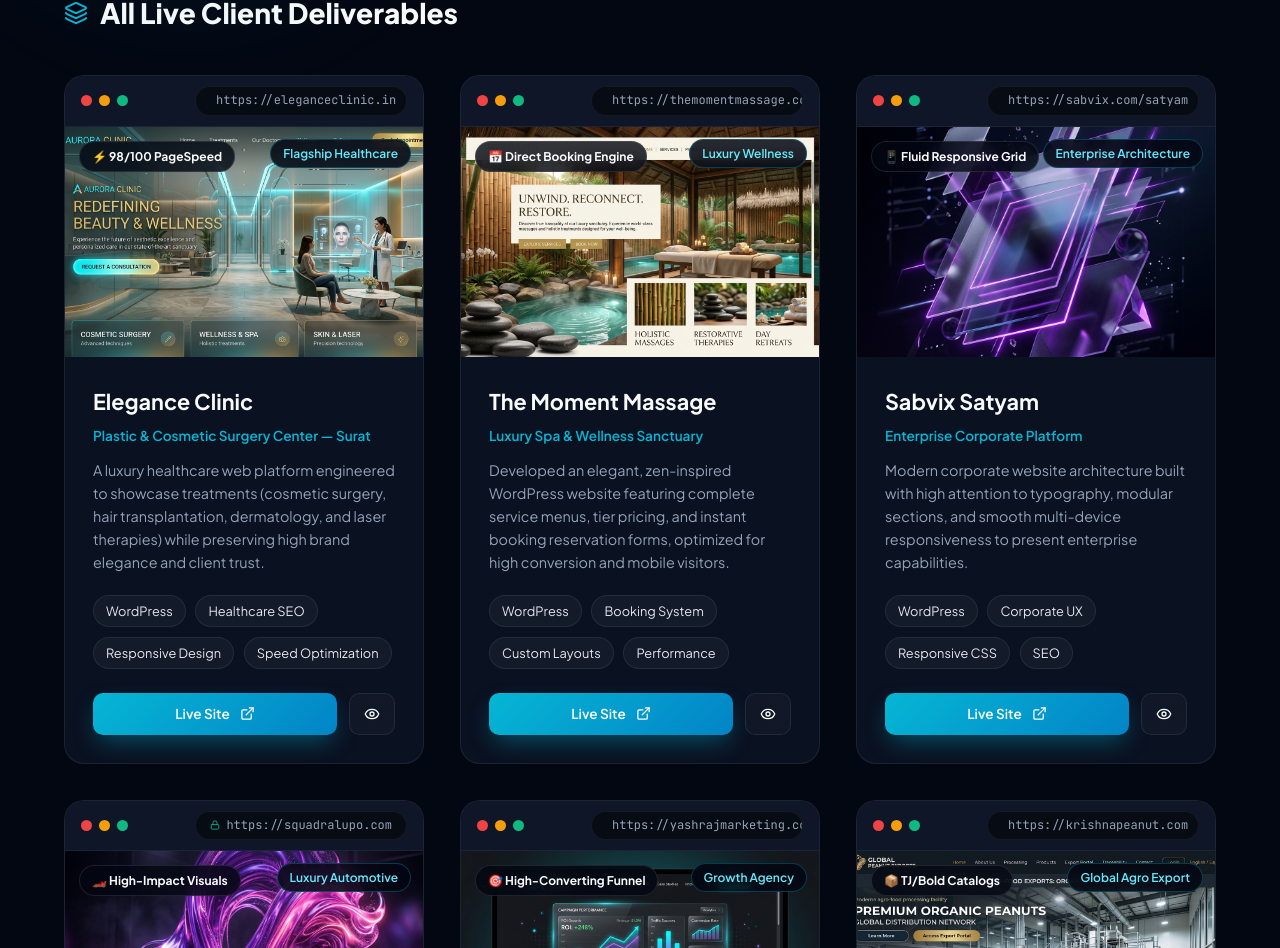
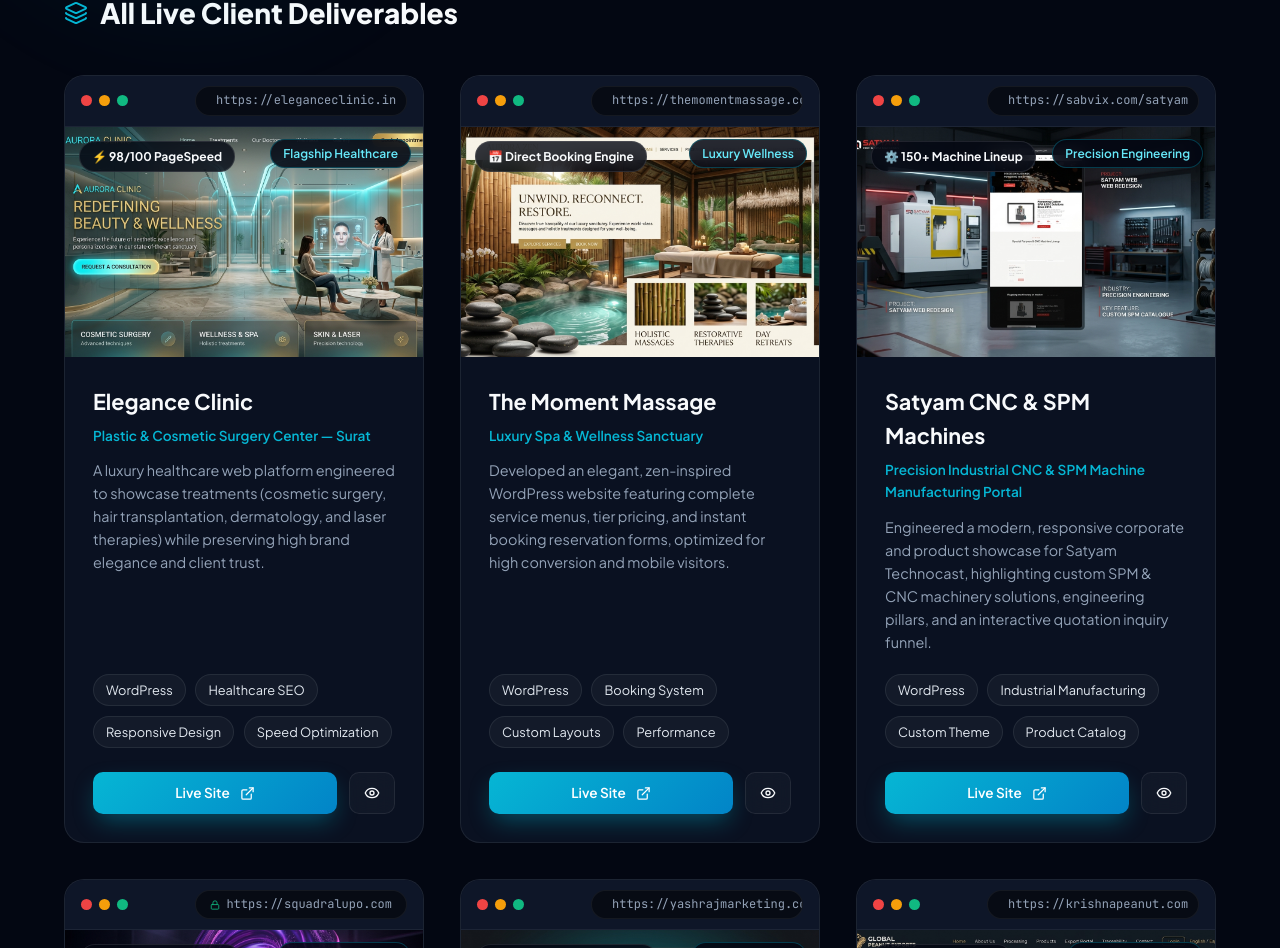
Before and after one commit to parth04102002/portfolio, a React (Vite) app: page / in a window 1280 px wide. Shown: the part 5333-6281 px from the top of the page. Built offline with nearby package versions, Linux system fonts and the light colour scheme.

Commit message:
feat(portfolio): integrate real Satyam CNC & SPM machinery showcase image and authentic project case study

```diff
--- a/src/App.jsx
+++ b/src/App.jsx
@@ -577,20 +577,20 @@
     },
     {
       id: 'satyam',
-      title: 'Sabvix Satyam',
-      category: 'Corporate & Marketing',
-      badge: 'Enterprise Architecture',
-      stat: '📱 Fluid Responsive Grid',
+      title: 'Satyam CNC & SPM Machines',
+      category: 'Industrial & Manufacturing',
+      badge: 'Precision Engineering',
+      stat: '⚙️ 150+ Machine Lineup',
       type: 'grid',
       url: 'https://sabvix.com/satyam/',
       cleanUrl: 'https://sabvix.com/satyam',
       image: './satyam.jpg',
-      headline: 'Enterprise Corporate Platform',
-      description: 'Modern corporate website architecture built with high attention to typography, modular sections, and smooth multi-device responsiveness to present enterprise capabilities.',
-      challenge: 'Creating a unified multi-service showcase that conveys enterprise authority while staying approachable.',
-      solution: 'Modern modular layouts with clean PHP components and CSS Grid/Flexbox architecture.',
-      deliverables: ['Corporate Layout Design', 'Multi-device Responsive UI', 'Interactive Service Modules'],
-      tags: ['WordPress', 'Corporate UX', 'Responsive CSS', 'SEO']
+      headline: 'Precision Industrial CNC & SPM Machine Manufacturing Portal',
+      description: 'Engineered a modern, responsive corporate and product showcase for Satyam Technocast, highlighting custom SPM & CNC machinery solutions, engineering pillars, and an interactive quotation inquiry funnel.',
+      challenge: 'Presenting complex industrial machinery specifications, multi-spindle VMC models, and engineering capabilities in a clean, high-conversion visual layout accessible across mobile and desktop.',
+      solution: 'Developed modular custom WordPress components with high-impact hero storytelling, 3D machinery renders, interactive product catalogs, and fast-loading B2B lead generation forms.',
+      deliverables: ['Custom SPM & CNC Catalog', 'Machinery Showcase Modules', 'Interactive RFQ Inquiry Funnel', '100% Fluid Mobile Layout'],
+      tags: ['WordPress', 'Industrial Manufacturing', 'Custom Theme', 'Product Catalog']
     },
     {
       id: 'squadra',
```
Also changed, not shown: src/components/Portfolio.jsx (+5 -5 lines), public/satyam.jpg.
